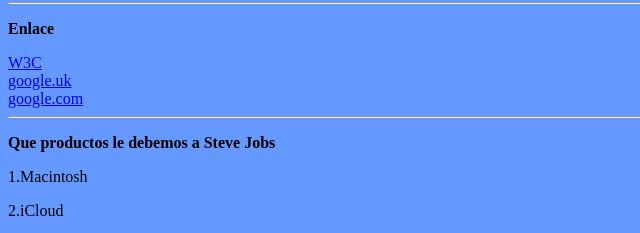
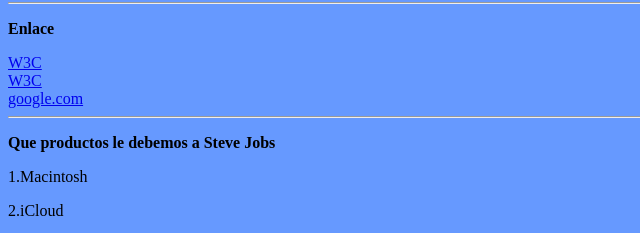
Before and after one commit to zhangzixuan0124/LenguajeDeMacas_PracticaCSS1, a plain HTML site: page Practica CSS/WebContent/NewFile.html in a window 1280 px wide. Shown: the part 516-749 px from the top of the page, 0-640 px from the left. Drawn offline with Linux system fonts and the light colour scheme.

Commit message:
Update NewFile.html

```diff
--- a/Practica CSS/WebContent/NewFile.html
+++ b/Practica CSS/WebContent/NewFile.html
@@ -34,7 +34,7 @@
 
 	<a href="https://www.w3.org/">W3C</a>
 	<br>
-	<a href="https://google.uk/">google.uk</a>
+	<a href="https://www.w3.org/">W3C</a>
 	<br>
 	<a href="https://google.com/">google.com</a>
 	<br>
```
